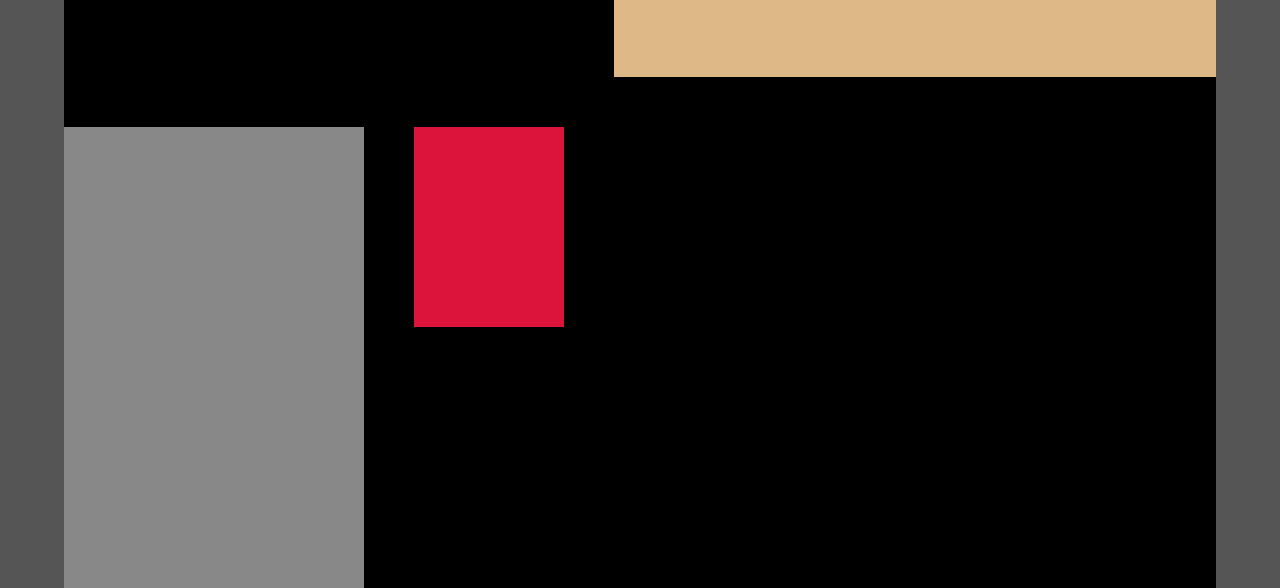
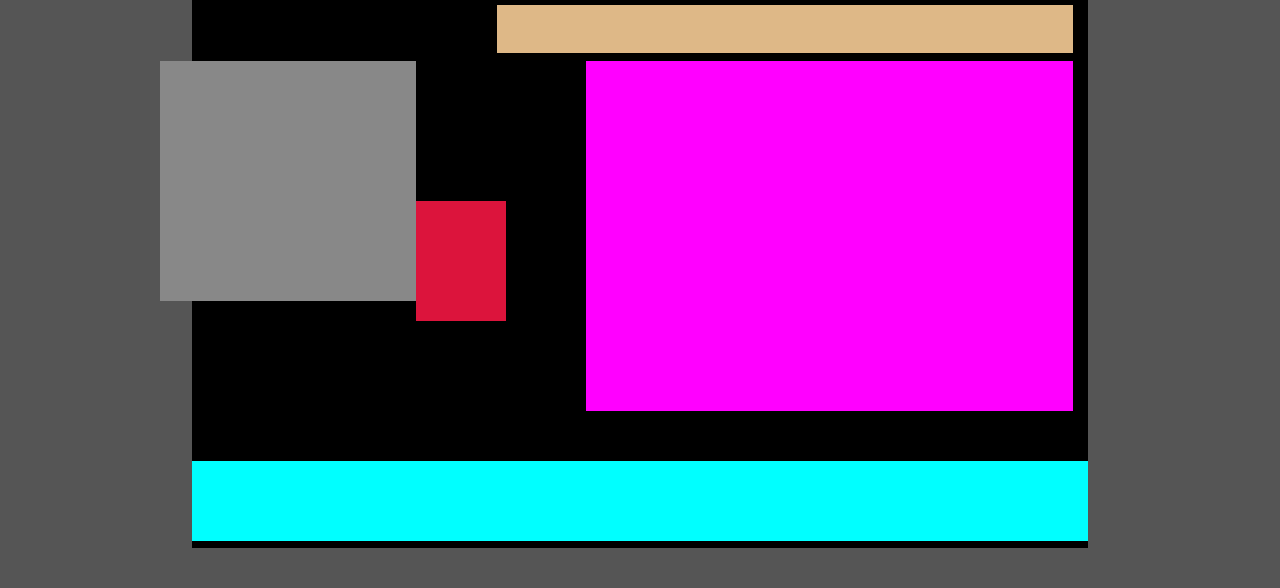
Before and after one commit to ashtophen/monwrathgraphics, a plain HTML site: page www/index.html in a window 1280 px wide. Shown: the part 212-800 px from the top of the page. Drawn offline with Linux system fonts and the light colour scheme.

Commit message:
Making index.html work
The grid is confusing to work with I want my mommy, wahhhhhhhh.

```diff
--- a/www/index.html
+++ b/www/index.html
@@ -24,6 +24,7 @@
   <div class="new-projects"></div>
   <div class="lil-guy"></div>
   <div class="nav"></div>
+  <div class="about"></div>
   <div class="extras"></div>
 
 </div>
--- a/www/style.css
+++ b/www/style.css
@@ -10,12 +10,13 @@ header{
   background-size: auto 100%;
     /*background-color: black;
     background: linear-gradient(to bottom, black, rgb(66, 66, 73));*/
-    padding: 10px;
+    padding: 20px;
 
 }
 
 .flex-container {
-  padding-top: 10px;
+  padding-top: 50px;
+  padding-bottom: 50px;
   display: flex;
   justify-content: center;
   align-content: center;
@@ -230,15 +231,16 @@ div.desc {
 .grid-container {
   overflow-x: hidden;
   display: grid;
-  grid-template-columns: 5% 90% 5%; /* Left bar, main content, right bar */
-  max-height: 100vh;
+  grid-template-columns: 15% 70% 15%; /* Left bar, main content, right bar */
+  grid-template-rows: 5dvh 90dvh 5dvh;
+
   max-width: 100vw;
 }
 
 .top-bar {
   grid-column: 1 / span 3;
   grid-row: 1;
-  height: 5vh;
+  height: 1fr;
 }
 
 .left-bar {
@@ -253,14 +255,15 @@ div.desc {
 
 .main-content {
   grid-row: 2;
-  height: fit-content;
   background-color: #000000;
 }
 
 .bottom-bar {
   grid-column: 1 / span 3;
   grid-row: 3;
-  height: 5vh;
+  height: fill;
+  justify-self: stretch;
+  bottom: 0;
 }
 
 .bar {
@@ -268,42 +271,61 @@ div.desc {
 }
 
 .content-grid {
-  gap: 50px;
-  overflow-x: hidden;
+  grid-template-areas:
+  "space space nav"
+  "new lil-guy about"
+  "extras extras extras";
+  grid-template-columns: 25% 10% 65%;
+  grid-template-rows: 8vh 50vh 10vh;
+  gap: 0px;
+
   display: grid;
 }
 
+.content-grid > div {
+  padding: 0px;
+}
+
 .new-projects {
-  grid-row: 2;
- grid-column: 1 / span 1;
- width: 300px;
- height: 600px;
+  margin-left: 10px;
+ grid-area: new;
+ width: 20vw;
+ height: 30vh;
  background-color: #888;
-
+  justify-self: end;
 }
 
 .lil-guy {
-  grid-row: 2;
-  grid-column: 2;
-  width: 150px;
-  height: 200px;
+  grid-area: lil-guy;
+  align-self: center;
+  width: auto;
+  height: 15vh;
   background-color: crimson;
 }
 
 .nav {
-  right: 0%;
-  grid-row: 1;
-  grid-column: 3;
-  width: 800px;
-  height: 100px;
+  grid-area: nav;
+  min-width: 45vw;
+  height: 6vh;
+  margin-right: 15px;
+  place-self: center end;
   background-color: burlywood;
 
 }
 
+.about{
+  margin-left: 80px;
+  margin-right: 15px;
+  margin-bottom: 50px;
+  grid-area: about;
+  width: auto;
+  height: auto;
+  background-color: fuchsia;
+}
+
 .extras {
- grid-row: 4;
- grid-column: 1 / span 3;
+ grid-area: extras;
  width: 100vw;
- height: 100px;
+ height: 10vh;
  background-color: aqua;
 }
```
